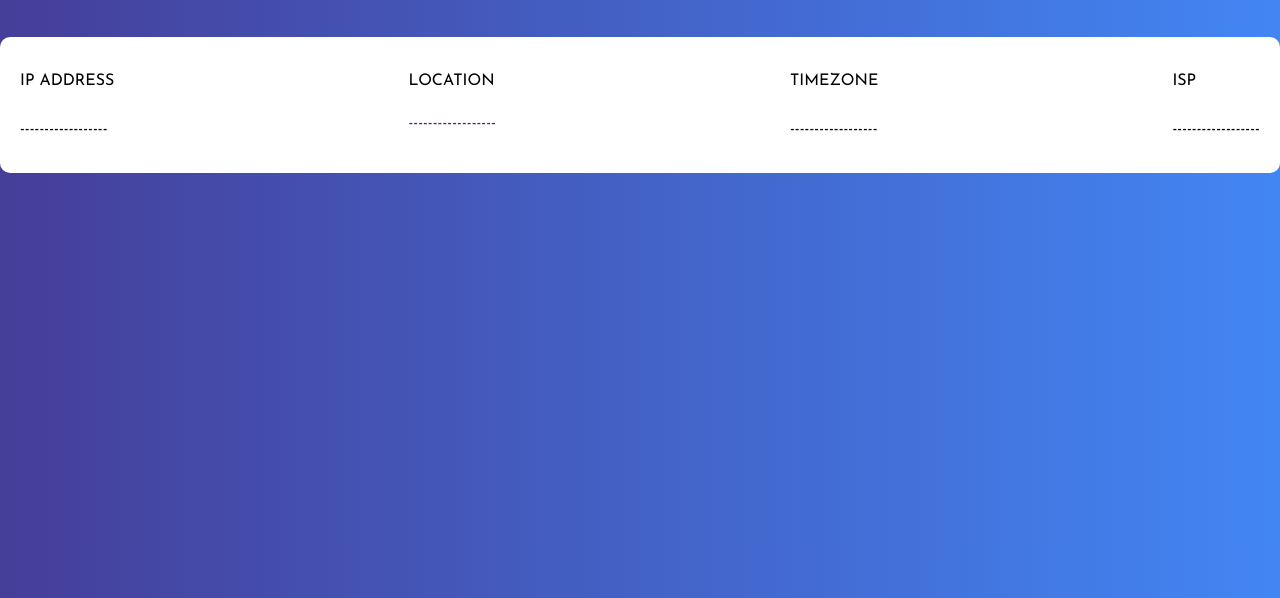
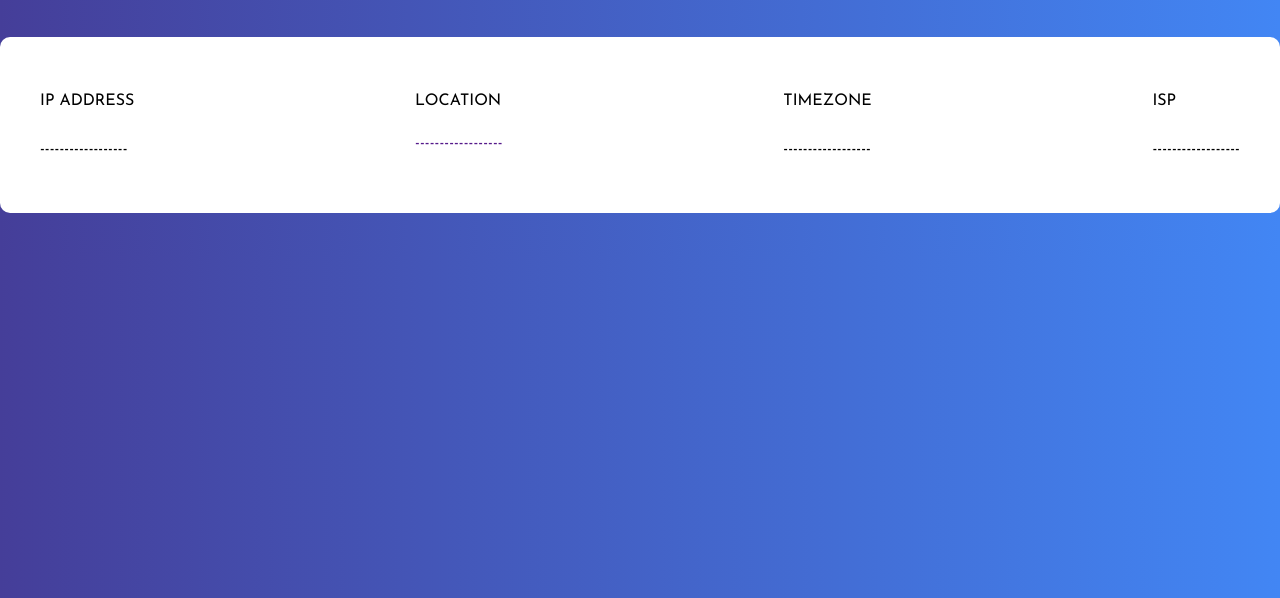
Before and after one commit to Oscar404M/ip-Info, a plain HTML site: page index.html in a window 1280 px wide. Shown: the part 202-800 px from the top of the page. Drawn offline with Linux system fonts and the light colour scheme.

Commit message:
Update style.css

```diff
--- a/style.css
+++ b/style.css
@@ -28,8 +28,8 @@ body {
 	display:grid;
 	grid-template-columns:auto auto auto auto;
 	justify-content: space-between;
-	margin-top: 40px;
-	padding: 20px;
+	margin: 40px auto;
+	padding: 40px;
 	background-color:white;
 	border-radius:10px;
 }
```
